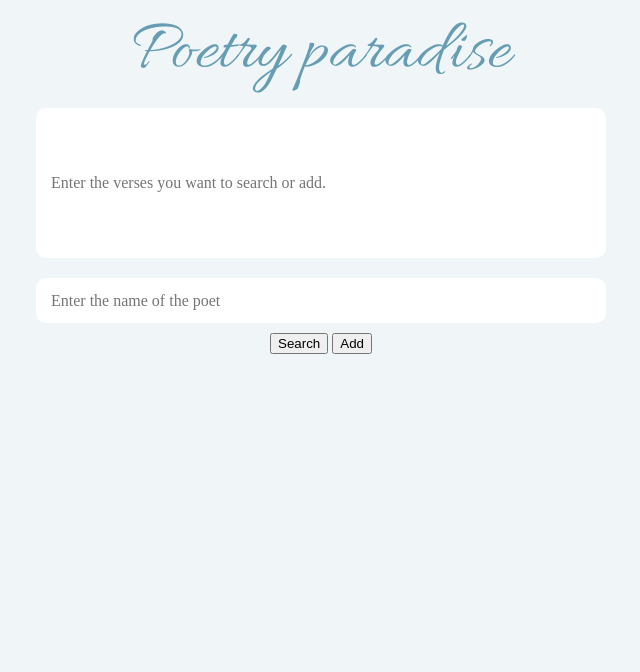
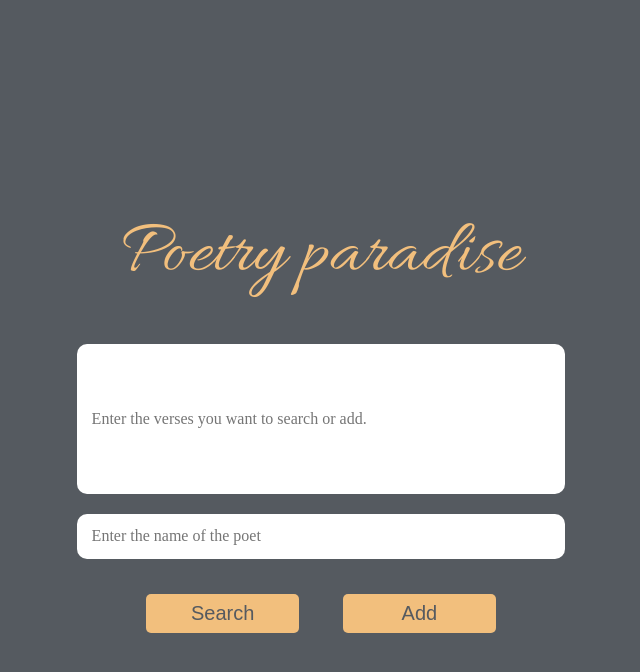
Before and after one commit to RachnaKedigehalli/Poetry-paradise, a website: page public/index.html in a window 1280 px wide. Shown: the whole page, without its empty margins (319-959 px from the left). Drawn offline with Linux system fonts and the light colour scheme.

Commit message:
search functionality added and styles updated

```diff
--- a/css/styles.css
+++ b/css/styles.css
@@ -4,7 +4,7 @@
 
 body {
 	text-align: center;
-	background-color: #F0F6F7FF;
+	background-color: #555a60; /*#F0F6F7FF;*/
 	/*#f2bf7d*/
 	/*#F1F4FFFF*/
 }
@@ -12,13 +12,15 @@ body {
 .container-home {
 	display: inline-block;
 	text-align: center;
+	margin-top: 25vh;
 }
 
 #website-name {
 	font-family: 'Allura', cursive;
-	font-size: 450%;
-	color: #669DB3FF;
-	/*#555a60*/
+	font-size: 475%;
+	color: #f2bf7d;
+	/*#669DB3FF*/
+	margin-bottom: 5%;
 }
 .container-home input[type=text] {
 	padding: 10px 15px;
@@ -26,7 +28,7 @@ body {
 	/*border: 2px solid #eee;*/
 	border: 0;
 	border-radius: 10px;
-	width: 100%;
+	width: 80%;
 	vertical-align: top;
 }
 .container-home input[type=text]::placeholder {
@@ -36,9 +38,26 @@ body {
 	height: 150px;
 }
 #poet-input {
-	height: 45px;
+	height: 45px;container
 }
 .container-home input, textarea {
   font-family:inherit;
   font-size: inherit;
 }
+
+.container-home button {
+	width: 25%;
+	font-size: 20px;
+	padding: 8px 0px;
+	border-radius: 5px;
+	background-color: #f2bf7d;
+	color: #555a60;
+	border: none;
+}
+
+#search {
+	margin: 25px 20px 0px 0px;
+}
+#add {
+	margin: 25px 0 0 20px;
+}
--- /dev/null
+++ b/js/search.js
@@ -0,0 +1,23 @@
+var searchBtn = document.getElementById("search");
+var verse = document.getElementById("verse-input");
+var poet = document.getElementById("poet-input");
+
+searchBtn.addEventListener("click", function(event) {
+    console.log('search clicked');
+    var http = new XMLHttpRequest();
+
+    http.onreadystatechange = function() {
+        if (this.readyState == 4 && this.status == 200) {
+            var arr = JSON.parse(this.responseText);
+            console.log(arr);
+        }
+    }
+    console.log(verse.value);
+    console.log(poet.value);
+    if(verse.value || poet.value) {
+        http.open("GET", `http://localhost:4000/api/poems/${poet.value}`, true);
+        // http.setRequestHeader("Content-Type", "application/json;charset=UTF-8");
+        http.send();
+        console.log('sent');
+    }
+});
--- a/public/index.html
+++ b/public/index.html
@@ -20,5 +20,7 @@
 		<button id="search">Search</button>
 		<button id="add">Add</button>
 	</div>
+
+	<script src="../js/search.js"></script>
 </body>
 </html>
```
Also changed, not shown: index.js (+9 -0 lines), routes/api.js (+15 -0 lines).
